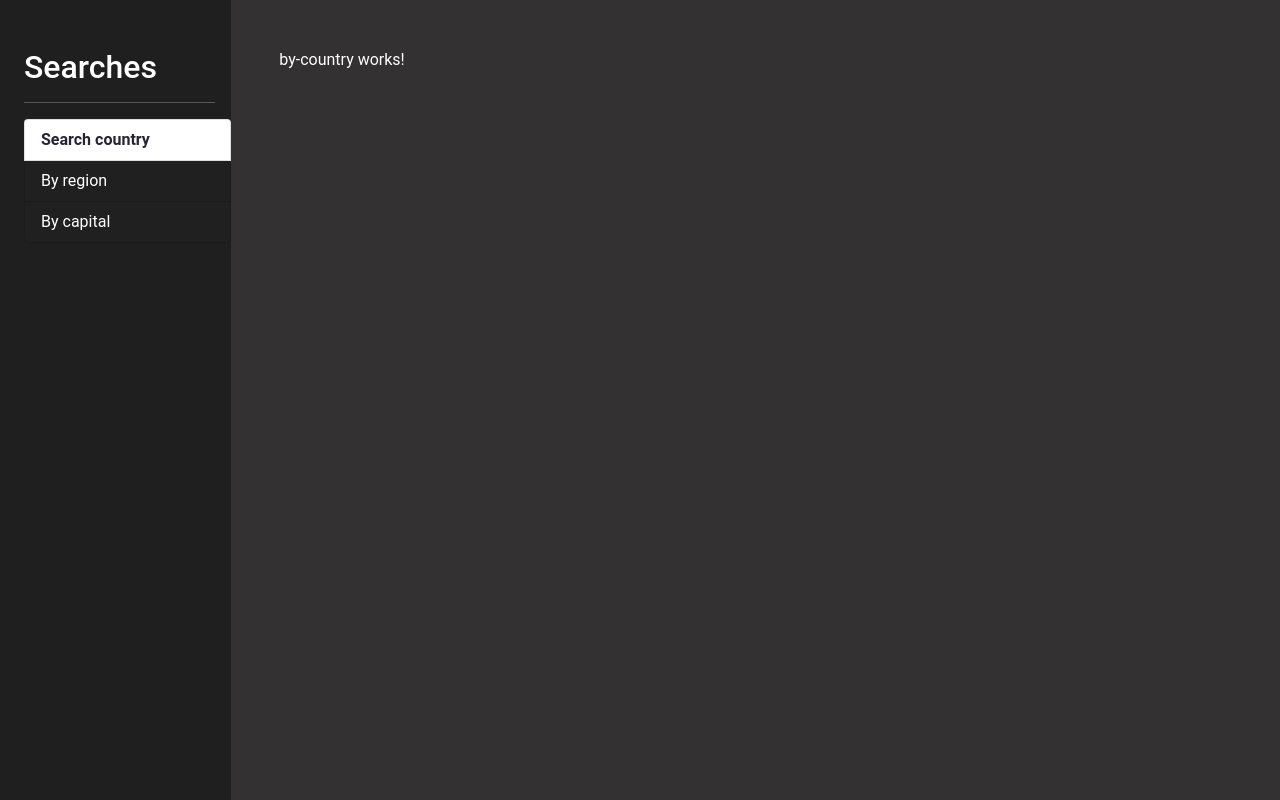
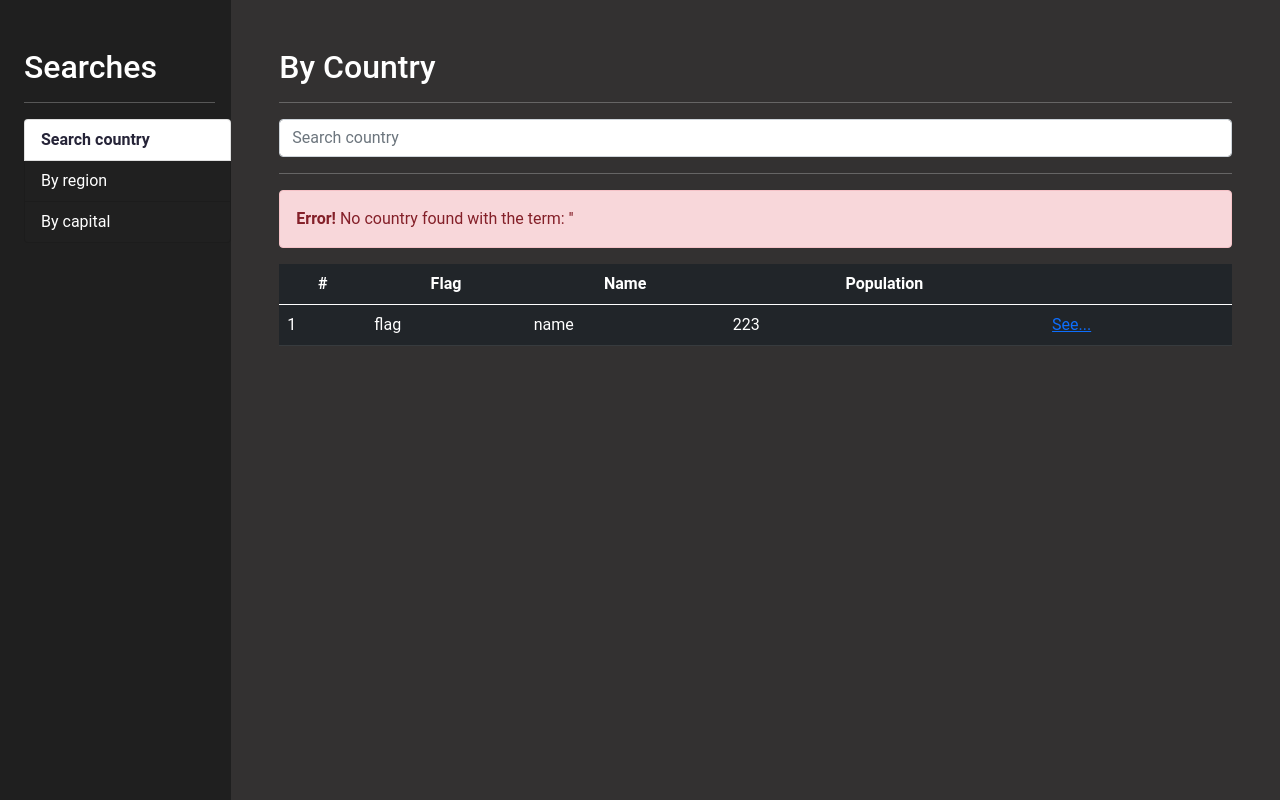
Before and after one commit to ArturoG1z/countries-app-angular, an Angular app: page / in a window 1280 px wide. Built offline with nearby package versions, Linux system fonts and the light colour scheme.

Commit message:
Structure for search by country

```diff
--- a/src/app/app-routing.module.ts
+++ b/src/app/app-routing.module.ts
@@ -3,6 +3,7 @@
 import { ByCountryComponent } from './country/pages/by-country/by-country.component';
 import { ByCapitalComponent } from './country/pages/by-capital/by-capital.component';
 import { ByRegionComponent } from './country/pages/by-region/by-region.component';
+import { SeeCountryComponent } from './country/pages/see-country/see-country.component';
 
 const routes: Routes = [
   {
@@ -24,7 +25,7 @@
   },
   {
     path: 'country/:id',
-    component: ByCountryComponent
+    component: SeeCountryComponent
     /* loadChildren: () =>
       import('./country/pages/see-country/see-country.component').then(
         (m) => m.SeeCountryComponent
--- a/src/app/app.component.html
+++ b/src/app/app.component.html
@@ -3,7 +3,7 @@
     class="sidebar-dark container py-5 ps-4 pe-0"
     id="sidebar"
   ></app-sidebar>
-  <div class="w-100 p-5 mh-100vh main-content">
+  <div class="w-100 mh-100vh main-content">
     <router-outlet></router-outlet>
   </div>
 </div>
--- a/src/app/country/country.module.ts
+++ b/src/app/country/country.module.ts
@@ -4,6 +4,7 @@
 import { ByCountryComponent } from './pages/by-country/by-country.component';
 import { ByRegionComponent } from './pages/by-region/by-region.component';
 import { SeeCountryComponent } from './pages/see-country/see-country.component';
+import { FormsModule } from '@angular/forms';
 
 @NgModule({
   declarations: [
@@ -12,12 +13,12 @@
     ByRegionComponent,
     SeeCountryComponent,
   ],
-  imports: [CommonModule],
   exports: [
     ByCapitalComponent,
     ByCountryComponent,
     ByRegionComponent,
     SeeCountryComponent,
   ],
+  imports: [CommonModule, FormsModule],
 })
 export class CountryModule {}
--- a/src/app/country/pages/by-country/by-country.component.html
+++ b/src/app/country/pages/by-country/by-country.component.html
@@ -1 +1,47 @@
-<p>by-country works!</p>
+<h2>By Country</h2>
+<hr />
+<div class="row">
+  <div class="col">
+    <form autocomplete="off" (ngSubmit)="search()">
+      <input
+        type="text"
+        name="term"
+        id="term"
+        placeholder="Search country"
+        class="form-control"
+        [(ngModel)]="term"
+      />
+    </form>
+  </div>
+</div>
+<hr />
+<div class="alert alert-danger">
+  <strong>Error!</strong> No country found with the term: '<strong>{{ term }}</strong>'
+</div>
+
+<div class="row">
+  <div class="col">
+    <table class="table table-hover table-dark rounded">
+      <thead>
+        <tr>
+          <th class="text-center">#</th>
+          <th class="text-center">Flag</th>
+          <th class="text-center">Name</th>
+          <th class="text-center">Population</th>
+          <th class="text-center"></th>
+        </tr>
+      </thead>
+      <tbody>
+        <tr>
+          <td>1</td>
+          <td>flag</td>
+          <td>name</td>
+          <td>223</td>
+          <td>
+            <a href="/country/cri">See...</a>
+          </td>
+        </tr>
+      </tbody>
+    </table>
+  </div>
+</div>
--- a/src/app/country/pages/by-country/by-country.component.ts
+++ b/src/app/country/pages/by-country/by-country.component.ts
@@ -6,10 +6,14 @@
   styleUrls: ['./by-country.component.scss']
 })
 export class ByCountryComponent implements OnInit {
-
+  term = '';
   constructor() { }
 
   ngOnInit(): void {
   }
 
+  search() {
+    console.log(this.term);
+    // private apiUrl: string = https://restcountries.com/v3.1/name/
+  }
 }
--- a/src/styles.scss
+++ b/src/styles.scss
@@ -15,6 +15,14 @@
   min-height: 100vh;
   margin: 0;
   transition: all 0.2s ease;
+}
+
+.main-content {
+  padding: 3rem;
+}
+
+table {
+  border-radius: 5px;
 }
 
 @media screen and (max-width: 992px) {
@@ -47,5 +55,6 @@
 
   .main-content {
     margin-top: 3rem;
+    padding: 1rem;
   }
 }
```
